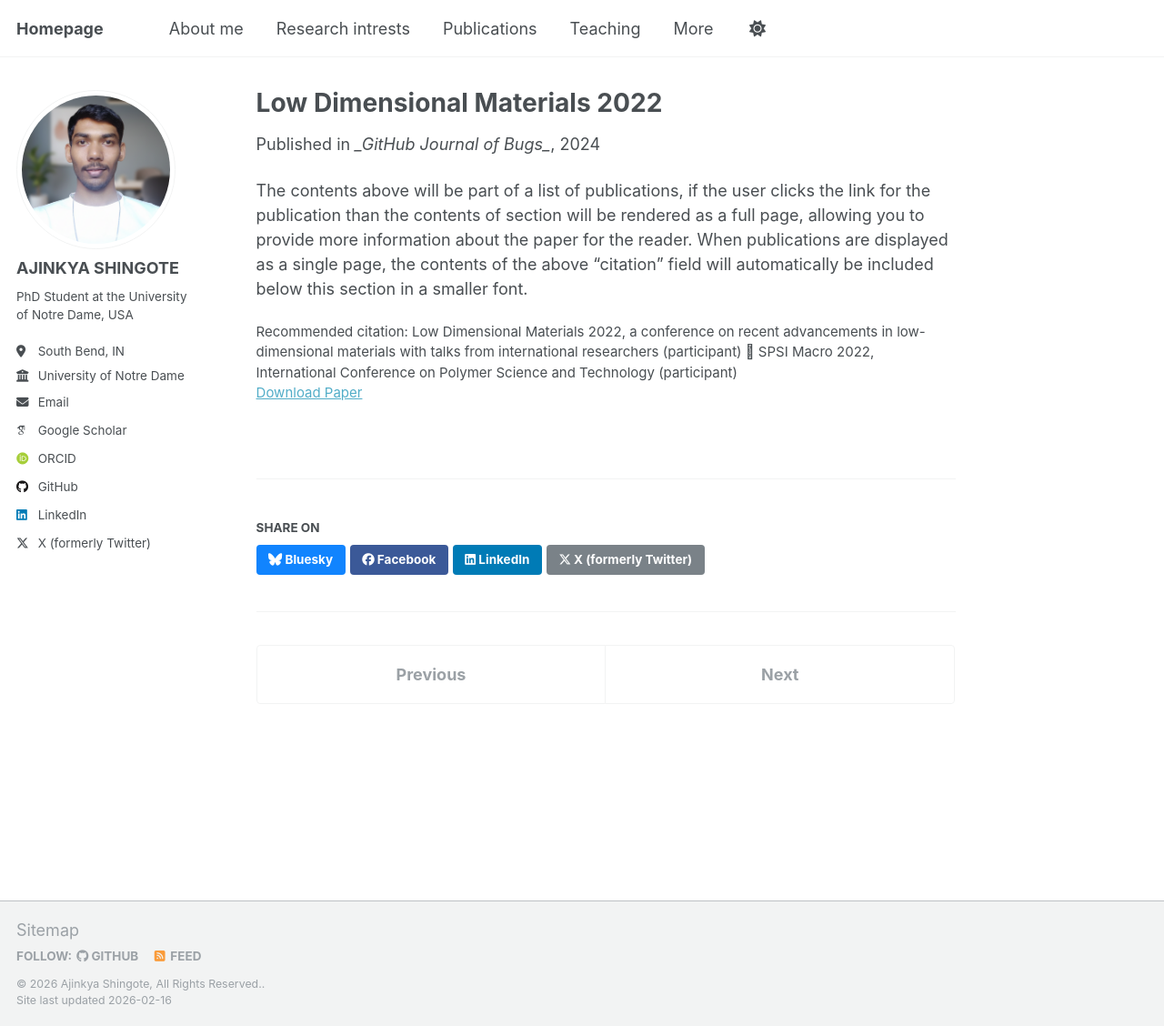
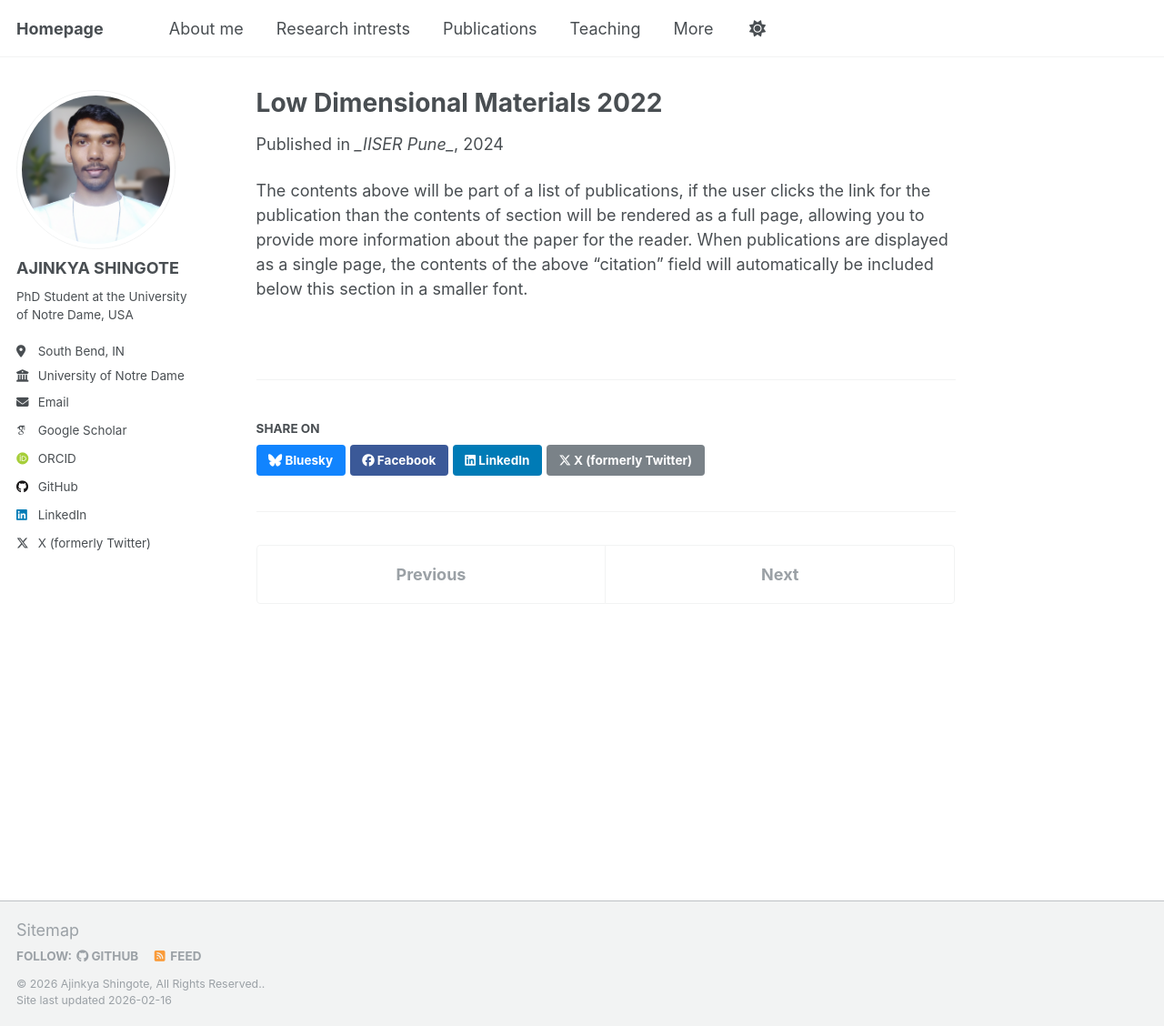
Before and after one commit to ajinkya-ss/ajinkya-ss, a Jekyll site: the page built from _publications/2024-02-17-paper-title-number-4.md, in a window 1280 px wide and 1128 px high. Shown: the whole window at 91% size. Built offline with Jekyll 4.4.1, drawn with Linux system fonts in a browser that asks for light colours; some web fonts are replaced; a script that is not in the unit is left out.

Commit message:
Update 2024-02-17-paper-title-number-4.md

```diff
--- a/_publications/2024-02-17-paper-title-number-4.md
+++ b/_publications/2024-02-17-paper-title-number-4.md
@@ -5,9 +5,8 @@ category: conferences
 permalink: http://dr.iiserpune.ac.in:8080/jspui/handle/123456789/6614
 excerpt: 'This paper is about Low Dimensional Materials.'
 date: 2024-02-17
-venue: '_GitHub Journal of Bugs_'
+venue: '_IISER Pune_'
 paperurl: 'http://dr.iiserpune.ac.in:8080/jspui/handle/123456789/6614'
-citation: 'Low Dimensional Materials 2022, a conference on recent advancements in low-dimensional materials with talks from international researchers (participant)  SPSI Macro 2022, International Conference on Polymer Science and Technology (participant)'
 ---
 
 The contents above will be part of a list of publications, if the user clicks the link for the publication than the contents of section will be rendered as a full page, allowing you to provide more information about the paper for the reader. When publications are displayed as a single page, the contents of the above "citation" field will automatically be included below this section in a smaller font.
```
